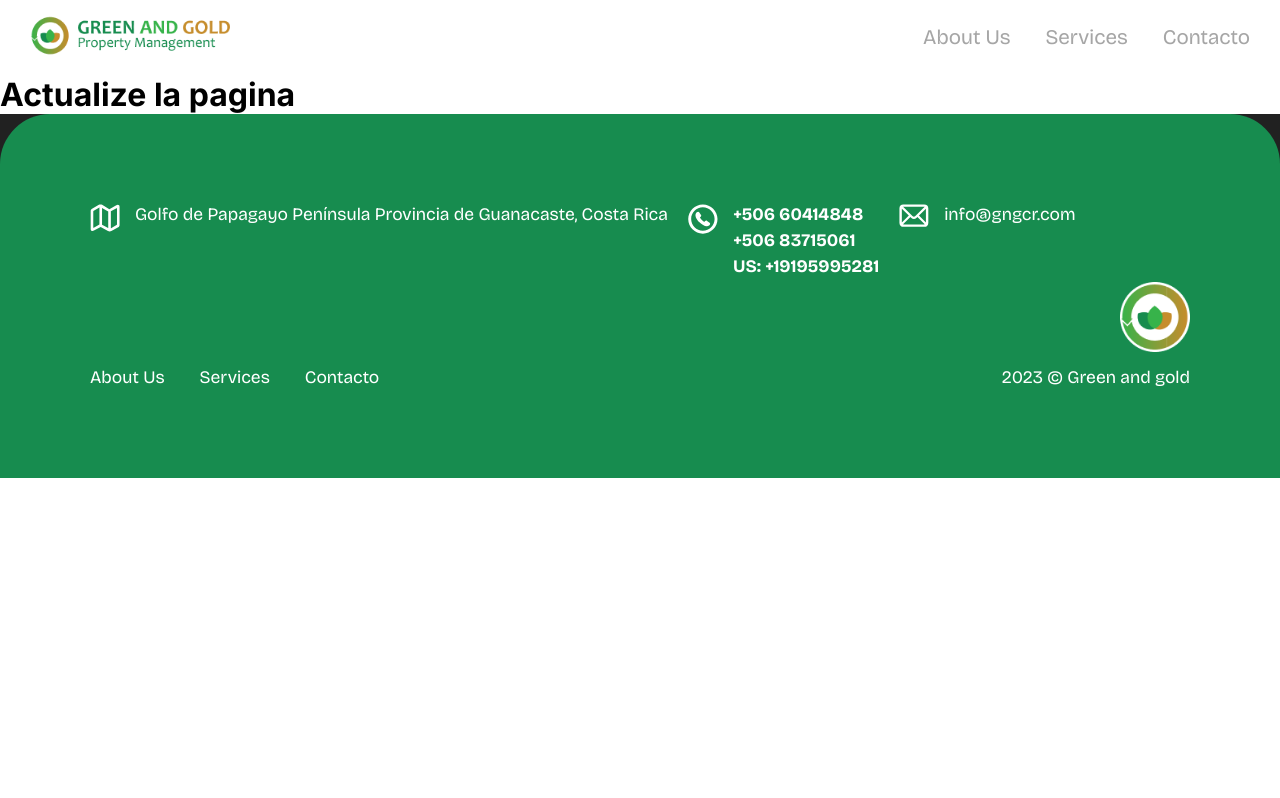
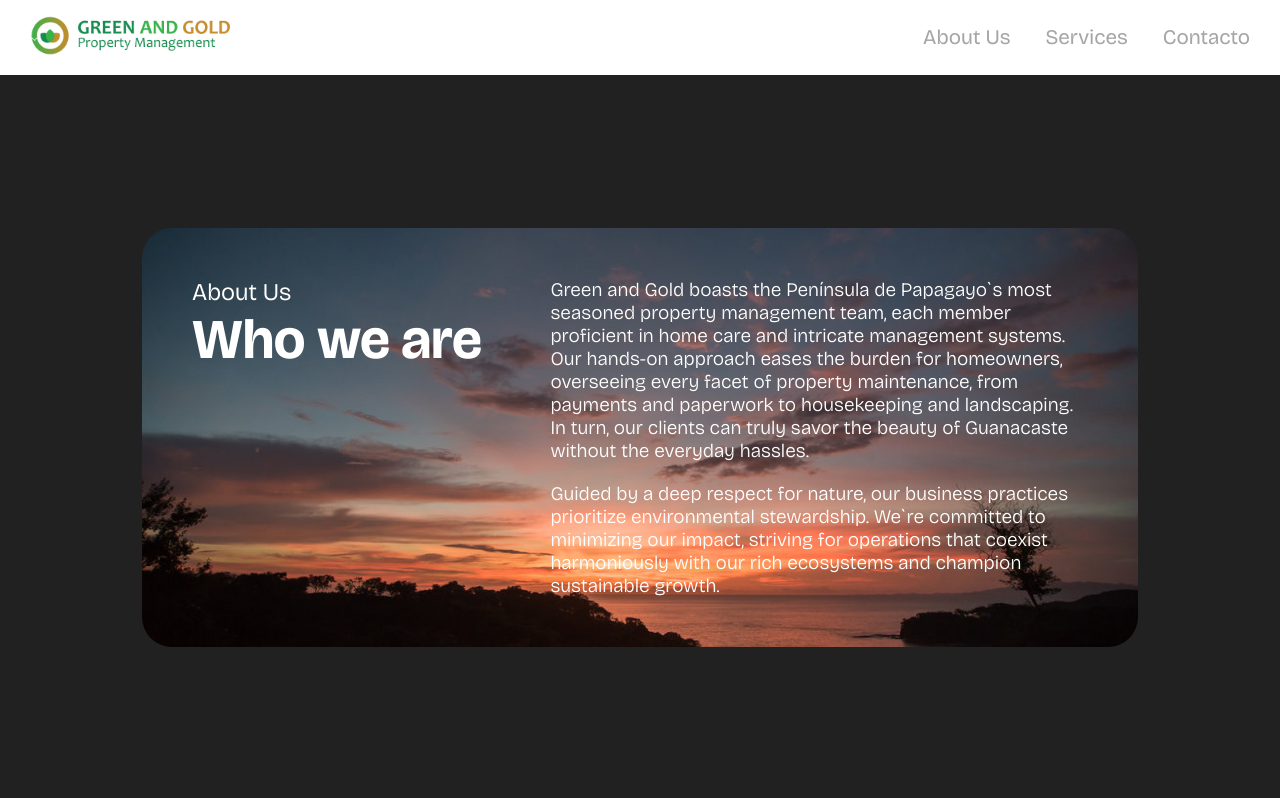
Before and after one commit to artavia17/green_and_gold_frontend, a Next.js app: page /about-us in a window 1280 px wide. Shown: the top 798 px of the page. Built offline with nearby package versions, Linux system fonts and the light colour scheme.

Commit message:
Se agrego el 'who' del 'about'

```diff
--- a/src/app/about-us/page.tsx
+++ b/src/app/about-us/page.tsx
@@ -1,9 +1,13 @@
+import WhoComponent from "@/components/about/who"
+
 
 export default function About(){
 
     return (
         <>
-            <h1>Actualize la pagina</h1>
+            <section className="about-us">
+                <WhoComponent/>
+            </section>
         </>
     )
 
--- /dev/null
+++ b/src/components/about/who.tsx
@@ -0,0 +1,54 @@
+'use client';
+import { useEffect, useState } from "react";
+import BackgroundImage from '@/assets/img/test/background_about.png';
+import { motion } from "framer-motion";
+
+const WhoComponent = () => {
+
+
+    const [heightWindow, setHeightWindow] = useState(0);
+    const backgroundStyle = {
+        backgroundImage: `url(${BackgroundImage.src})`,
+    }
+
+    useEffect(() => {
+        if (typeof window !== 'undefined') {
+            setHeightWindow(window.innerHeight - 75);
+        }
+    }, []);
+
+    return (
+        <>
+            <section className="who" style={{
+                minHeight: `${heightWindow}px`
+            }}>
+                <motion.div
+                    className="item" style={backgroundStyle}
+                    initial={{
+                        y: 200,
+                        opacity: 0
+                    }}
+                    whileInView={{
+                        y: 0,
+                        opacity: 1,
+                    }}
+                    transition={{
+                        type: 'spring'
+                    }}
+                >
+                    <section className="title">
+                        <h2>About Us</h2>
+                        <h1>Who we are</h1>
+                    </section>
+                    <section className="content">
+                        <p>Green and Gold boasts the Península de Papagayo`s most seasoned property management team, each member proficient in home care and intricate management systems. Our hands-on approach eases the burden for homeowners, overseeing every facet of property maintenance, from payments and paperwork to housekeeping and landscaping. In turn, our clients can truly savor the beauty of Guanacaste without the everyday hassles.</p>
+                        <p>Guided by a deep respect for nature, our business practices prioritize environmental stewardship. We`re committed to minimizing our impact, striving for operations that coexist harmoniously with our rich ecosystems and champion sustainable growth.</p>
+                    </section>
+                </motion.div>
+            </section>
+        </>
+    )
+
+}
+
+export default WhoComponent;
--- a/src/components/home/management.tsx
+++ b/src/components/home/management.tsx
@@ -1,7 +1,7 @@
 import ImagesTwo from '@/assets/img/test/cuidados_2.png';
 import Image from 'next/image';
 import Link from 'next/link';
-import { motion } from "framer-motion"
+import { motion } from "framer-motion";
 
 function ManagementComponent(){
 
--- a/src/scss/_variables.scss
+++ b/src/scss/_variables.scss
@@ -17,6 +17,9 @@ $font-size-mobile-slider: 2rem;
 $font-size-mobile-link-slider: 1rem;
 $font-size-text-tablet: 1.1rem;
 $font-size-title-mobile: 2.5rem;
+$font-size-about-title: 1.5rem;
+$font-size-about-title-principal: 3.5rem;
+$font-size-about-parrafo: 1rem;
 
 
 // Colors
--- a/src/scss/global.scss
+++ b/src/scss/global.scss
@@ -12,3 +12,5 @@ body{
 @import './pages/home/slider';
 @import './pages/home/cuidados';
 @import './pages/home/managment';
+@import './pages/about/about';
+@import './pages/about/who';
--- /dev/null
+++ b/src/scss/pages/about/_about.scss
@@ -0,0 +1,5 @@
+.about-us{
+
+    background-color: $color_principal;
+
+}
--- /dev/null
+++ b/src/scss/pages/about/_who.scss
@@ -0,0 +1,85 @@
+.about-us{
+    .who {
+
+        display: flex;
+        justify-content: center;
+        align-items: center;
+
+        @include devices(mobile){
+            padding: 15px 0px;
+        }
+
+        .item{
+            max-width: 1400px;
+            width: 85vw;
+            background-color: $color_green;
+            margin: auto;
+            padding: 80px;
+            border-radius: 30px;
+            background-size: cover;
+            background-position: center;
+            background-repeat: no-repeat;
+            display: grid;
+            grid-template-columns: 30% 70%;
+            color: $color_white;
+            font-family: $font_principal;
+
+            @include devices(laptop){
+                max-width: 1100px;
+                width: 70vw;
+                display: grid;
+                grid-template-columns: 40% 60%;
+                padding: 50px;
+            }
+
+            @include devices(tablet){
+                display: flex;
+                flex-flow: column;
+                row-gap: 30px;
+                border-radius: 17px;
+            }
+
+            @include devices(mobile){
+                padding: 20px 20px;
+                width: 100%;
+                max-width: calc(100% - 80px);
+                row-gap: 15px;
+            }
+
+            h2{
+                font-size: $font-size-about-title;
+                font-weight: 350;
+                margin-bottom: 0px;
+
+                @include devices(mobile){
+                    font-size: $font-size-text-tablet;
+                }
+            }
+
+            h1{
+                font-size: $font-size-about-title-principal;
+
+                @include devices(mobile){
+                    font-size: $font_size_menu_tablet;
+                }
+
+            }
+
+            p{
+                font-size: $font-size-slider;
+                font-weight: 300;
+                margin-bottom: 20px;
+
+                &:last-of-type{
+                    margin-bottom: 0px;
+                }
+
+                @include devices(mobile){
+                    font-size: $font-size-about-parrafo;
+                }
+            }
+
+        }
+
+    }
+}
```
Also changed, not shown: src/components/home/slider.tsx (+16 -2 lines), src/assets/img/test/background_about.png (added).
